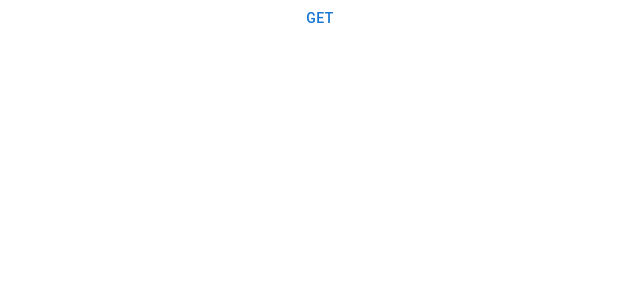
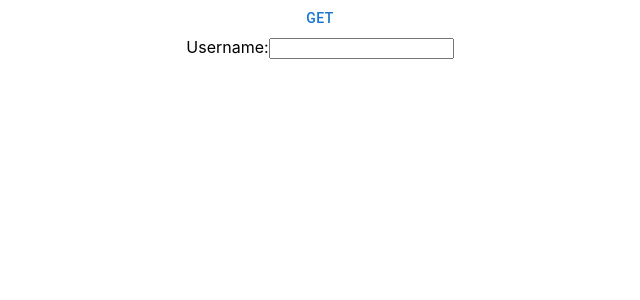
Before and after one commit to CharlesLoveman/Recommender, a React (Create React App) app in the folder frontend/recommender/: page / in a window 1280 px wide. Shown: the top 300 px of the page, without its empty margins (320-960 px from the left). Built offline with nearby package versions, Linux system fonts and the light colour scheme.

Commit message:
Feat: Add member list

```diff
--- a/frontend/recommender/src/App.js
+++ b/frontend/recommender/src/App.js
@@ -3,25 +3,52 @@ import './App.css';
 import axios from 'axios';
 import Button from '@mui/material/Button';
 import { useState } from 'react';
+import Username from './Username.js';
 
 function App() {
   const [data, setData] = useState(null)
+  const [members, setMembers] = useState([])
+  const [username, setUsername] = useState("")
 
   function get() {
-    console.log("hello")
     axios.get("http://127.0.0.1:5000/").then(function (response) {
-      console.log(response.data)
       setData(response.data["text"])
     })
+  }
+
+  const usernameOnChange = (e) => {
+    setUsername(e.target.value)
+  }
+
+  const addMember = (e) => {
+    e.preventDefault()
+    setMembers([...members, username])
+    setUsername("")
+  }
+
+  const removeMember = (m) => {
+    setMembers(members.filter((n) => n !== m))
   }
 
   return (
     <div className="App">
       {(data) ?
-        <p>{data}</p>
+        <div>
+          <p>{data}</p>
+          <img src="https://myanimelist.net/images/anime/6/73245.jpg"/>
+        </div>
         :
         <Button onClick={() => get()}>Get</Button>
       }
+      <div>
+        <form onSubmit={(e) => addMember(e)}>
+          <label>
+            Username:
+            <input type="text" value={username} onChange={(e) => usernameOnChange(e)}/>
+          </label>
+        </form>
+        {members.map(m => Username(m, removeMember))}
+      </div>
     </div>
   );
 }
--- /dev/null
+++ b/frontend/recommender/src/Username.js
@@ -0,0 +1,26 @@
+import { Card, CardContent, Typography } from '@mui/material';
+import React from 'react'
+
+function Username(text, removeMember) {
+    const ref = React.createRef()
+
+    const onMouseOver = () => {
+        ref.current.style.textDecoration = "line-through"
+    }
+
+    const onMouseExit = () => {
+        ref.current.style.textDecoration = "none"
+    }
+
+    return (
+        <Card sx={{ minWidth: 275, padding: "1rem", 'margin-left': "20rem", 'margin-right': "20rem"}} key={text} onClick={() => removeMember(text)}>
+            <CardContent>
+                <Typography ref={ref} sx={{ fontSize: 50, padding: "0.5rem", cursor: "grab"}} color="text.secondary" gutterBottom onMouseLeave={() => onMouseExit()} onMouseOver={() => onMouseOver()}>
+                    {text}
+                </Typography>
+            </CardContent>
+        </Card>
+    )
+}
+
+export default Username;
```
